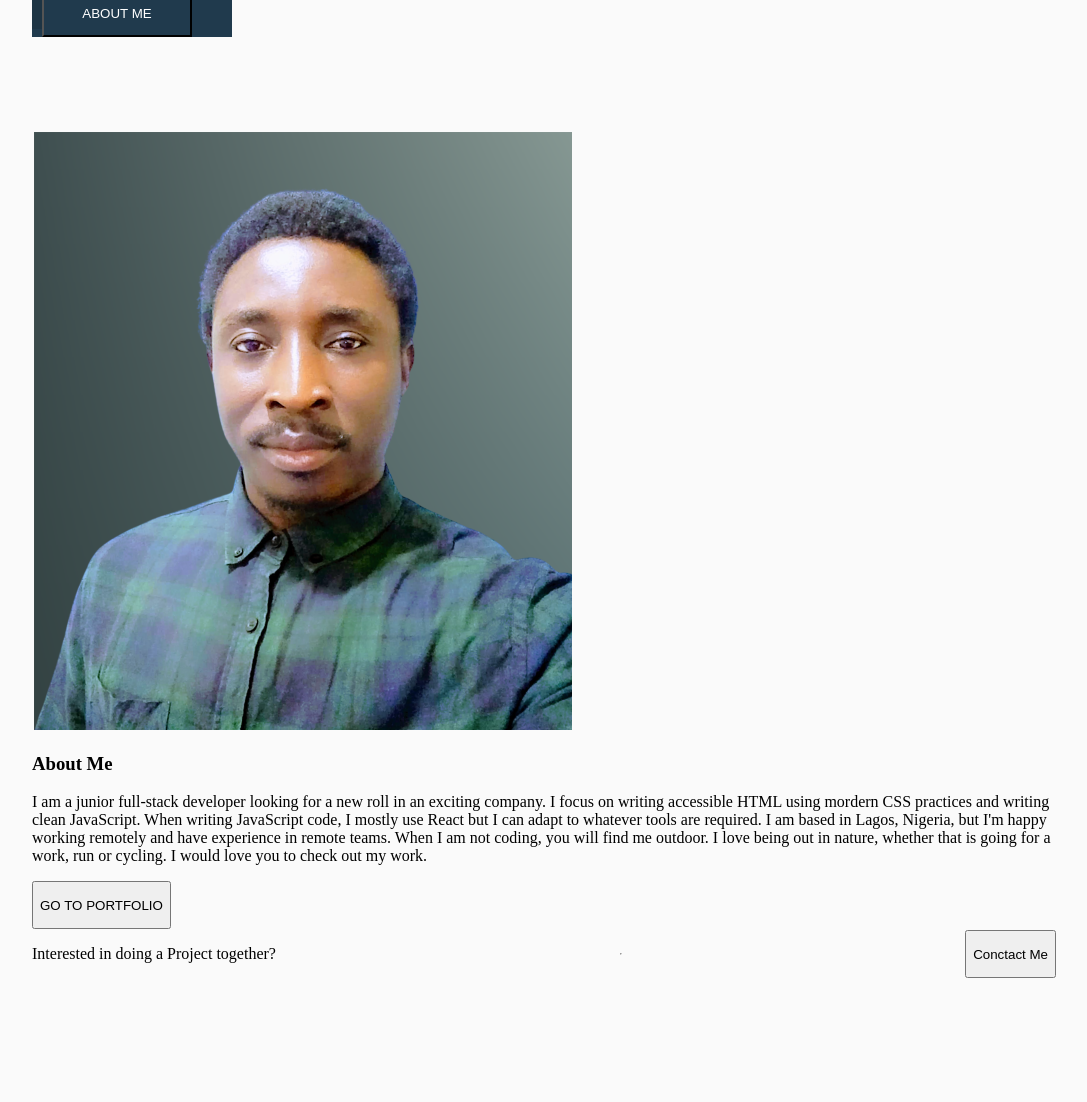
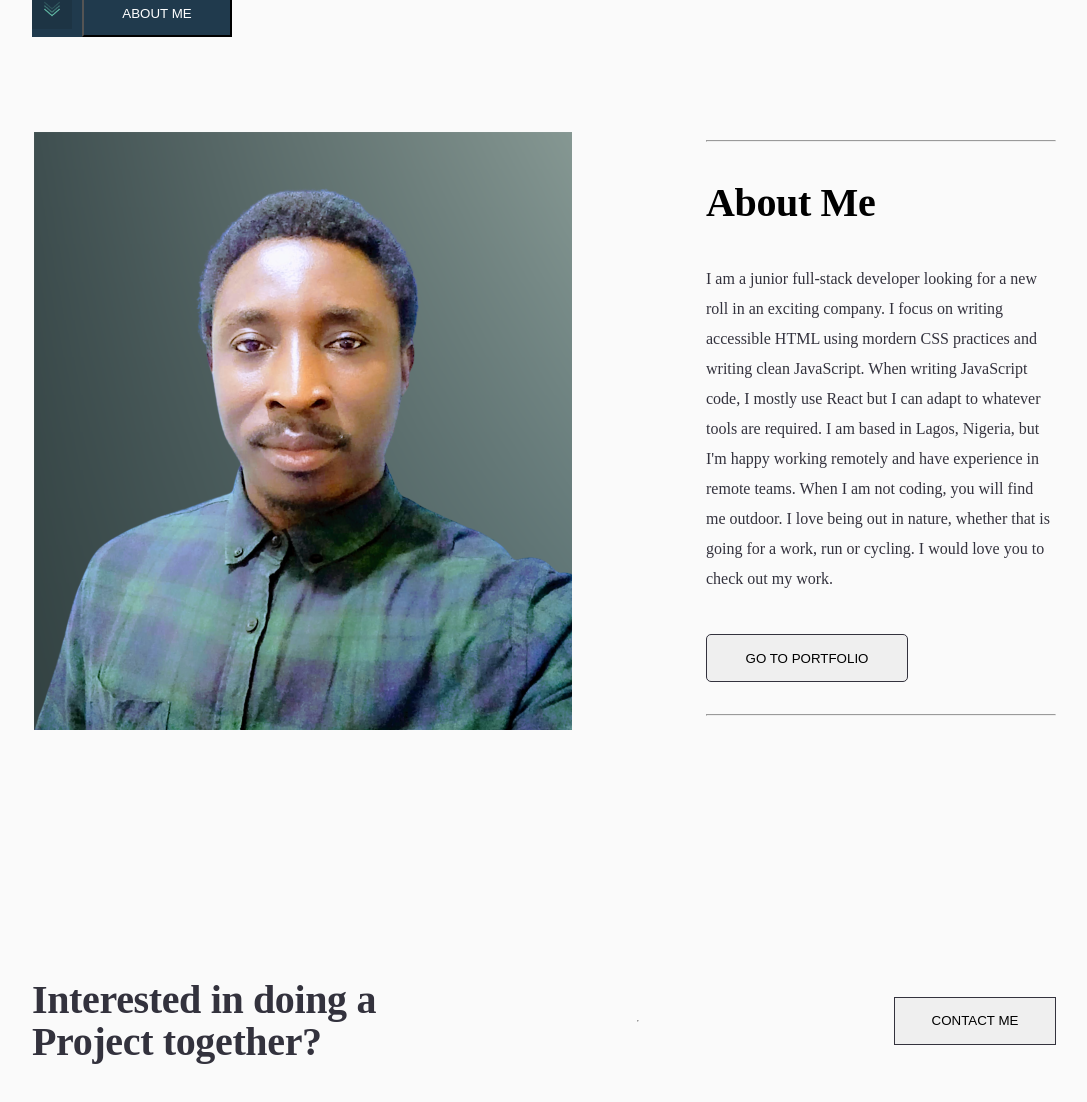
Before and after one commit to maru-koch/personal-website, a plain HTML site: page index.html in a window 1280 px wide. Shown: the part 560-1662 px from the top of the page, without its empty margins (96-1183 px from the left). Drawn offline with Linux system fonts and the light colour scheme.

Commit message:
bio-wrapper aligned and styled

```diff
--- a/index.html
+++ b/index.html
@@ -16,7 +16,7 @@
             </div>
             <div>
                 <ul class ="container">
-                    <li style = "color: #5FB4A2;;">HOME</li>
+                    <li id="home">HOME</li>
                     <li>PORTFOLIO</li>
                     <li>CONTACT ME</li>
                 </ul>
@@ -29,7 +29,7 @@
                 </div>
 
                 <div id ="header_btnHolder" class = "btnHolder">
-                    <img class="icons" src ="icons/icon.png">
+                    <img class="icons" src ="icons/icon.png" height="50px" width= 50px>
                     <input type="button" value="ABOUT ME" id="btn_header"/>
                 </div>
             </div>
@@ -40,7 +40,8 @@
             <div>
                 <img src="./images/profile_picture_4.png" alt="profile picture"/>
             </div>
-            <div>
+            <div id="bio-wrapper">
+                <hr>
                 <div class="profile_bio" id = "header">
                     <h3>About Me</h3>
                 </div>
@@ -55,19 +56,18 @@
                     </p>
                 </div>
                 <div class="profile_bio" class ="btnHolder">
-                    <input type="button" value="GO TO PORTFOLIO" id="btn"/>
+                    <input type="button" value="GO TO PORTFOLIO" id="btn" style="width: 202px; border-radius: 5px; border: 1px solid #33323D; margin-top: 24px; margin-bottom: 24px"/>
                 </div>
+                <hr>
             </div>
         </section>
 
         <section>
-            <div class = "container">
-
-                <div><p>Interested in doing a Project together?</p></div>
-                <div id="blank"><hr></div>
-
+            <div class = "container section-2">
+                <p>Interested in doing a Project together?</p>
+                <hr>
                 <div class ="btnHolder">
-                    <input type="button" value="Conctact Me" id= "btn"/>
+                    <input type="button" value="CONTACT ME" id= "btn" style= "border: 1px solid #33323D; width:162px"/>
                 </div>
             </div>
         </section>
--- a/style/style.css
+++ b/style/style.css
@@ -57,14 +57,39 @@ body{
     background-color: #203A4D;
     width: 150px;
     bottom: 0px;
-    right: 10%;
+    right: 0%;
+    height: 48px;
+    color: #ffffff
 }
 
-#btn_header{
-    position: absolute;
-    right: 20%;
-    height: 48px;
-    color: #ffffff
+#bio-wrapper{
+    height: 600px;
+    width: 350px;
+    vertical-align: middle;
+}
+
+#bio-wrapper p{
+    font-family: Public Sans;
+    font-size: 16px;
+    font-style: normal;
+    font-weight: 400;
+    line-height: 30px;
+    letter-spacing: 0px;
+    text-align: left;
+    color: #33323D;
+
+
+}
+
+#bio-wrapper h3{
+    font-family: Ibarra Real Nova;
+    font-size: 40px;
+    font-style: normal;
+    font-weight: 700;
+    line-height: 42px;
+    letter-spacing: -0.3571428656578064px;
+    text-align: left;
+
 }
 
 .container, footer .wrapper{
@@ -73,7 +98,22 @@ body{
     justify-content: space-between;
     align-items: center;
 }
+.section-2{
+    margin-top: 20%;
+}
+.section-2 p{
+    height:84px;
+    width: 350px;
+    font-family: Ibarra Real Nova;
+    font-size: 40px;
+    font-style: normal;
+    font-weight: 700;
+    line-height: 42px;
+    letter-spacing: -0.3571428656578064px;
+    text-align: left;
+    color: #33323D;
 
+}
 .icons{
     height: 40px;
     width: 40px;
@@ -95,6 +135,14 @@ nav{
 li{
     margin: 10px 10px 10px 10px;
 }
+
+#home{
+    color: #5FB4A2;
+}
+
+#home:hover{
+    color: #203A4D;
+}
 footer{
     background-color: #33323E;
     position: absolute;
```
